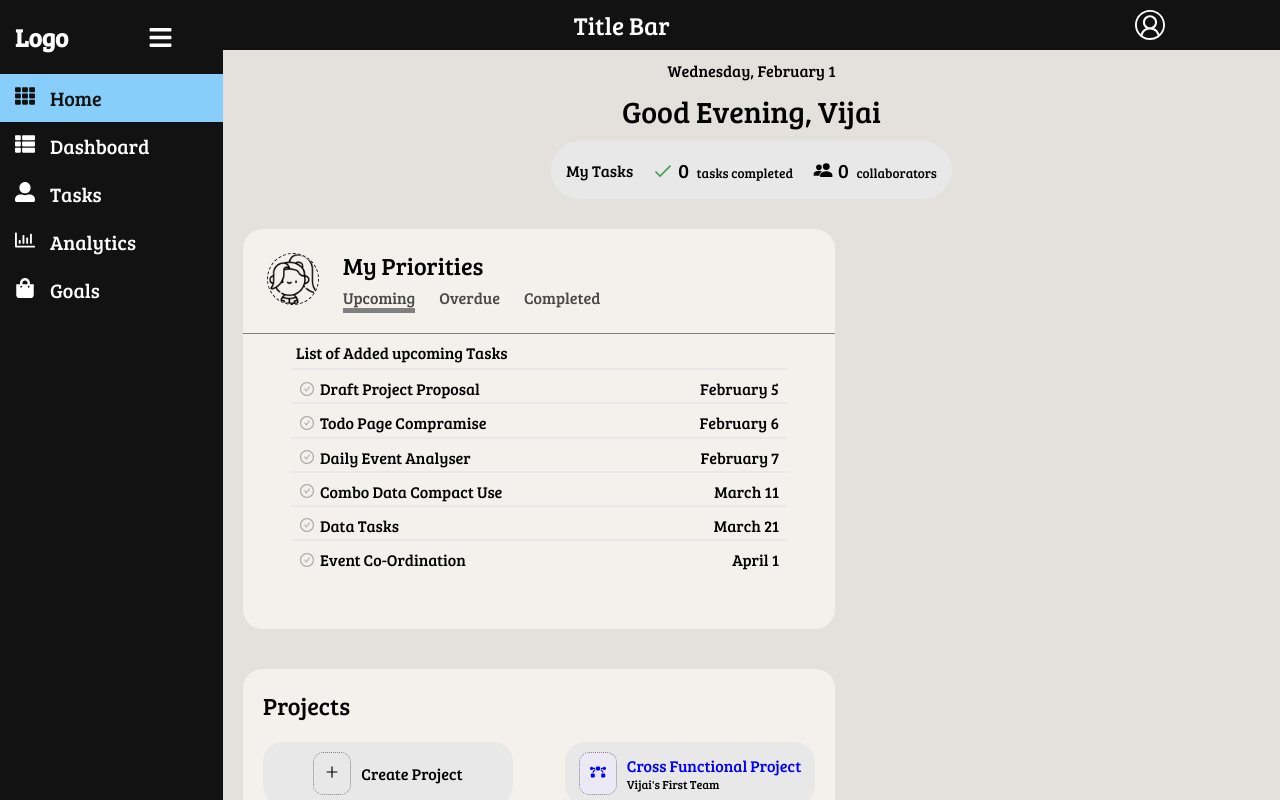
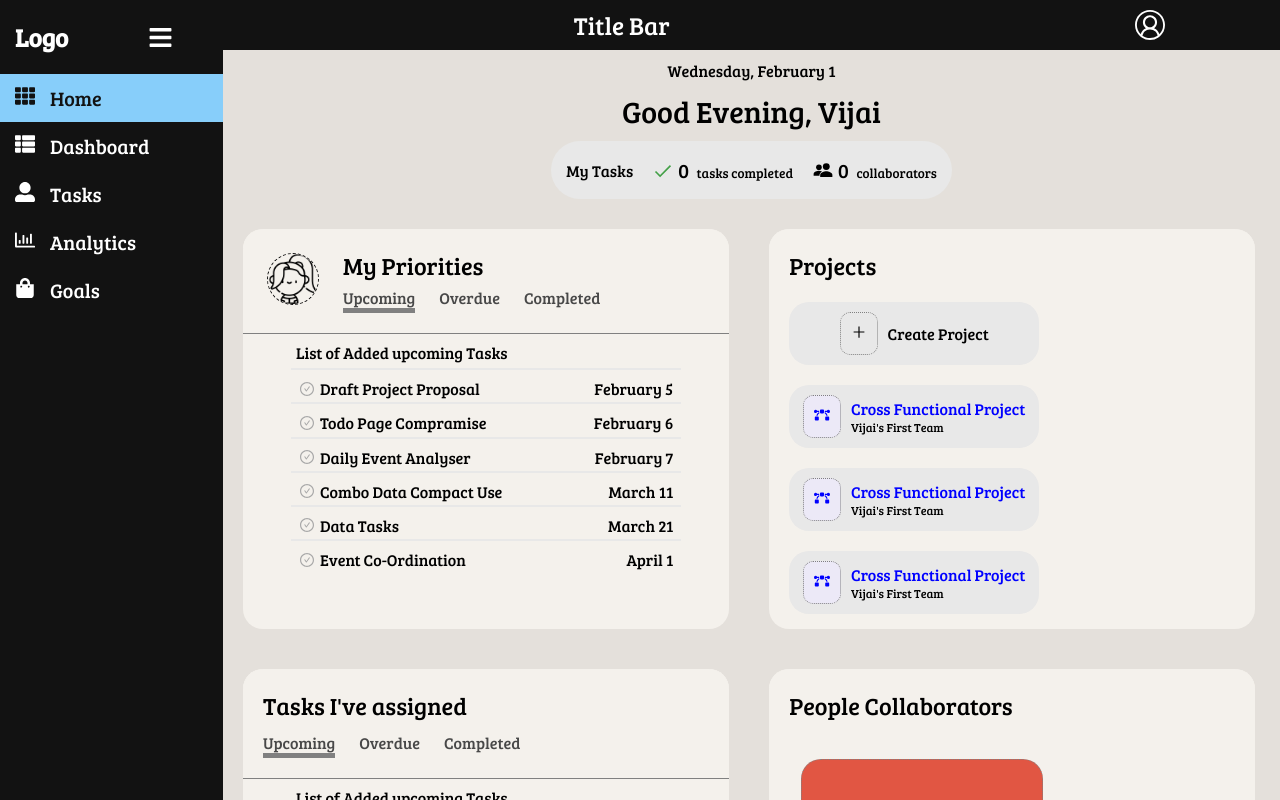
Before and after one commit to ks-vijai/Todo-Planner, a React (Create React App) app: page / in a window 1280 px wide. Shown: the top 800 px of the page. Built offline with nearby package versions, Linux system fonts and the light colour scheme.

Commit message:
refactor: home-page: update width of containers
Signed-off-by: ks-vijai <vijaiks.19cse@kongu.edu>

```diff
--- a/src/pages/Homepage.js
+++ b/src/pages/Homepage.js
@@ -106,7 +106,7 @@ function Homepage() {
       </div>
       <div className="overall-task-dashboard">
         <div className="task-section overall-section">
-          <div className="task-classification-container">
+          <div className="task-classification-container classification-container ">
             <motion.div
               animate={{ scale: 1, rotate: 360 }}
               initial={{ scale: 0 }}
@@ -182,6 +182,7 @@ function Homepage() {
       </div>
       <div className="overall-task-dashboard">
         <div className="task-section overall-section">
+          <div className="classification-container">
             <div className="heading-bar tasks-assigned-heading">
               Tasks I've assigned
             </div>
@@ -211,6 +212,7 @@ function Homepage() {
                 Completed
               </div>
             </div>
+          </div>
           <OverallTasks
             havingTasks={true}
             taskDatas={taskDatas}
--- a/src/styles/homePage.css
+++ b/src/styles/homePage.css
@@ -51,7 +51,8 @@
   height: 25em;
   margin: 20px;
   overflow: overlay;
-  width: 37em;
+  min-width: 28em;
+  width: 46%;
 }
 
 .task-section {
@@ -74,6 +75,12 @@
   align-items: center;
   border-bottom: 1px solid var(--bg-general-grey);
   display: flex;
+}
+
+.classification-container {
+  background: var(--bg-medium-yellow);
+  position: sticky;
+  top: 0;
 }
 
 .task-options {
```
Lines whose indentation alone changed are shown as unchanged.
